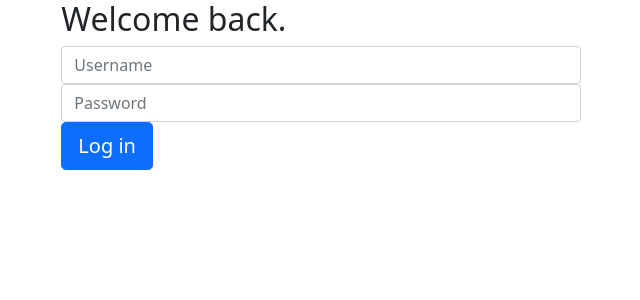
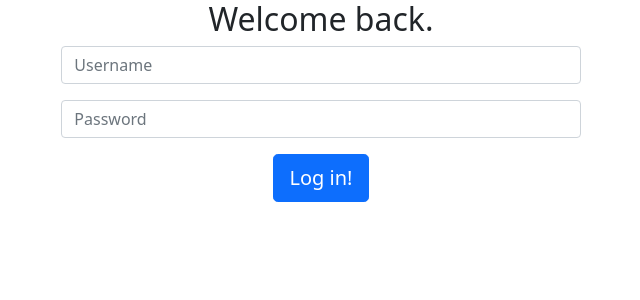
Before and after one commit to agnesmcc/capstone_project_one, a Flask app: page /login in a window 1280 px wide. Shown: the top 300 px of the page, without its empty margins (319-959 px from the left). Run offline with Flask 2, Linux system fonts and the light colour scheme; some libraries are stand-ins or nearby versions.

Commit message:
Fix styling of login form

```diff
--- a/templates/users/login.html
+++ b/templates/users/login.html
@@ -4,7 +4,7 @@
 
   <div class="row justify-content-md-center">
     <div class="col-md-7 col-lg-5">
-      <h2 class="join-message">Welcome back.</h2>
+      <h2 class="join-message text-center">Welcome back.</h2>
 
       <form method="POST" id="user_form">
         {{ form.hidden_tag() }}
@@ -13,10 +13,17 @@
           {% for error in field.errors %}
             <span class="text-danger">{{ error }}</span>
           {% endfor %}
-          {{ field(placeholder=field.label.text, class="form-control") }}
+          <div class="mb-3">
+            {{ field(placeholder=field.label.text, class="form-control") }}
+          </div>
         {% endfor %}
 
-        <button class="btn btn-primary btn-block btn-lg">Log in</button>
+        <div class="d-flex justify-content-center">
+          <div>
+            <button class="btn btn-primary btn-lg btn-block">Log in!</button>
+          </div>
+        </div>
+
       </form>
     </div>
   </div>
```
